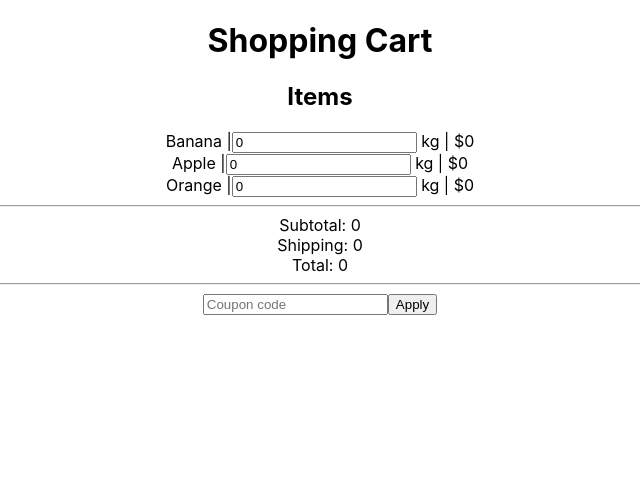
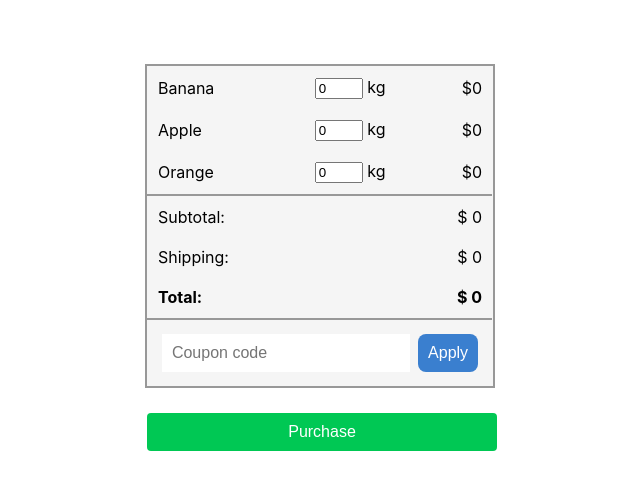
Before and after one commit to alexander215/shopping-cart, a React (Create React App) app: page / in a window 1280 px wide. Shown: the top 490 px of the page, without its empty margins (320-960 px from the left). Built offline with nearby package versions, Linux system fonts and the light colour scheme.

Commit message:
Basic styling complete

```diff
--- a/src/components/App.css
+++ b/src/components/App.css
@@ -1,38 +1,101 @@
 .App {
   text-align: center;
+  max-width: 350px;
+  margin: 5% auto;
 }
 
-.App-logo {
-  height: 40vmin;
-  pointer-events: none;
+.cart-container {
+  background-color: #f5f5f5;
+  border: 2px solid #989898;
+
+}
+.cart-section {
+  margin: 0;
+  width: 100%
 }
 
-@media (prefers-reduced-motion: no-preference) {
-  .App-logo {
-    animation: App-logo-spin infinite 20s linear;
-  }
+.table-section {
+  margin: 0 auto;
 }
 
-.App-header {
-  background-color: #282c34;
-  min-height: 100vh;
-  display: flex;
-  flex-direction: column;
-  align-items: center;
-  justify-content: center;
-  font-size: calc(10px + 2vmin);
-  color: white;
+.cart-divider {
+  border: .5px solid #989898;
+  max-width: 99%;
+  margin: 0;
 }
 
-.App-link {
-  color: #61dafb;
+.table-section {
+  width: 100%;
 }
 
-@keyframes App-logo-spin {
-  from {
-    transform: rotate(0deg);
-  }
-  to {
-    transform: rotate(360deg);
-  }
+.amount-input {
+  max-width: 40px;
 }
+
+.line-item {
+  padding: 9px;
+}
+
+.line-item-left {
+  text-align: left;
+}
+
+.line-item-right {
+  text-align: right;
+}
+
+.coupon-button {
+  background-color: #3a7fcf;
+  color: #fff;
+  border: none;
+  padding: 10px;
+  text-align: center;
+  text-decoration: none;
+  display: inline-block;
+  font-size: 16px;
+  margin: 4px 2px;
+  border-radius: 8px;
+}
+
+.coupon-input-section {
+  padding: 10px;
+}
+
+.coupon-input {
+  width: 70%;
+  padding: 10px;
+  border: none;
+  margin-right: 30px;
+  text-align: left;
+  text-decoration: none;
+  display: inline-block;
+  font-size: 16px;
+  margin: 4px 6px 4px 2px;
+}
+
+.remove-button {
+  background-color: #3a7fcf;
+  color: #fff;
+  border: none;
+  padding: 6px;
+  text-align: center;
+  text-decoration: none;
+  display: inline-block;
+  font-size: 13px;
+  margin: 4px 2px;
+  border-radius: 8px;
+}
+
+.purchase-button {
+  background-color: #00c854;
+  width: 100%;
+  color: #fff;
+  border: none;
+  padding: 10px;
+  text-align: center;
+  text-decoration: none;
+  display: inline-block;
+  font-size: 16px;
+  margin: 25px 2px;
+  border-radius: 4px;
+}
--- a/src/components/App.js
+++ b/src/components/App.js
@@ -183,13 +183,21 @@ class App extends Component {
   render() {
     return (
       <div className="App">
-        <h1>Shopping Cart</h1>
-        <ItemContainer fruit={this.state.items} coupons={this.state.coupons} weightUpdate={e => this.weightUpdate(e)} />
-        <hr/>
-        <TotalsContainer subtotal={this.state.subtotal} shipping={this.state.shipping} total={this.state.total}/>
-        <hr/>
-        <CouponInput handleChange={this.handleChange} checkForCoupon={e => this.checkForCoupon(e)}/>
-        {(this.state.couponSubmitted && !this.state.couponApprovalMessage) ? 'Sorry, that is not a valid coupon.' : null }
+        <div class="cart-container">
+          <div class="cart-section">
+            <ItemContainer fruit={this.state.items} coupons={this.state.coupons} weightUpdate={e => this.weightUpdate(e)} />
+          </div>
+            <hr class="cart-divider"/>
+          <div class="cart-section">
+            <TotalsContainer subtotal={this.state.subtotal} shipping={this.state.shipping} total={this.state.total}/>
+          </div>
+            <hr class="cart-divider"/>
+          <div class="cart-section">
+            <CouponInput handleChange={this.handleChange} checkForCoupon={e => this.checkForCoupon(e)}/>
+            {(this.state.couponSubmitted && !this.state.couponApprovalMessage) ? 'Sorry, that is not a valid coupon.' : null }
+          </div>
+        </div>
+        <input class='purchase-button' type='submit' value='Purchase' />
       </div>
   );
 }
--- a/src/components/CouponContainer/CouponContainer.js
+++ b/src/components/CouponContainer/CouponContainer.js
@@ -2,9 +2,20 @@ import React from 'react';
 
 const CouponContainer = (props) => {
   return (
-    <div>
-      {props.name} <input type='submit' value='Remove' /> $-{props.amountOfDiscount}  ({props.savings})
-    </div>
+    <tr>
+      <td class='line-item line-item-left'>
+        {props.name}
+      </td>
+      <td class='line-item'>
+        <input class='remove-button' type='submit' value='Remove' />
+      </td>
+      <td class='line-item'>
+        $ -{props.amountOfDiscount}
+      </td>
+      <td class='line-item line-item-right'>
+        ({props.savings})
+      </td>
+    </tr>
   )
 }
 
--- a/src/components/CouponInput/CouponInput.js
+++ b/src/components/CouponInput/CouponInput.js
@@ -2,10 +2,10 @@ import React from 'react';
 
 const CouponInput = (props) => {
   return (
-    <div>
+    <div class='coupon-input-section'>
       <form onSubmit={props.checkForCoupon}>
-        <input type='text' placeholder='Coupon code' onChange={props.handleChange} />
-        <input type='submit' value='Apply' />
+        <input class='coupon-input' type='text' placeholder='Coupon code' onChange={props.handleChange} />
+        <input class='coupon-button' type='submit' value='Apply' />
       </form>
     </div>
   )
--- a/src/components/ItemContainer/ItemContainer.js
+++ b/src/components/ItemContainer/ItemContainer.js
@@ -21,9 +21,16 @@ const ItemContainer = (props) => {
 
   return (
     <div>
-      <h2>Items</h2>
-      {displayLineItems}
-      {displayCoupons}
+      <table class="table-section">
+        <tbody>
+          {displayLineItems}
+        </tbody>
+      </table>
+      <table class="table-section">
+        <tbody>
+          {displayCoupons}
+        </tbody>
+      </table>
     </div>
   )
 }
--- a/src/components/LineItemContainer/LineItemContainer.js
+++ b/src/components/LineItemContainer/LineItemContainer.js
@@ -1,14 +1,41 @@
 import React from 'react';
+import '../App.css';
 
 const LineItemContainer = (props) => {
   return (
-    <div>
-      {props.name} |
-
-      <input type='number' min='0' id={props.id} value={props.weight} name={props.name} onChange={props.weightUpdate} /> kg |
-      ${props.currentPrice}
-    </div>
+    <tr>
+      <td class='line-item line-item-left'>
+        {props.name}
+      </td>
+      <td class='line-item'>
+        <input class='amount-input' type='number' min='0' id={props.id} value={props.weight} name={props.name} onChange={props.weightUpdate} /> kg
+      </td>
+      <td class='line-item line-item-right'>
+        ${props.currentPrice}
+      </td>
+    </tr>
   )
 }
 
 export default LineItemContainer;
+
+// import React from 'react';
+// import '../App.css';
+
+// const LineItemContainer = (props) => {
+//   return (
+//     <div class="line-item">
+//       <div class="line-title">
+//         {props.name}
+//       </div>
+//       <div>
+//         <input type='number' min='0' id={props.id} value={props.weight} name={props.name} onChange={props.weightUpdate} /> kg
+//       </div>
+//       <div class="line-price">
+//         ${props.currentPrice}
+//       </div>
+//     </div>
+//   )
+// }
+
+// export default LineItemContainer;
--- a/src/components/TotalsContainer/TotalsContainer.js
+++ b/src/components/TotalsContainer/TotalsContainer.js
@@ -1,14 +1,40 @@
-import React from 'react'
+import React from 'react';
+import '../App.css';
 
 const TotalsContainer = (props) => {
   return (
-    <div>
-      Subtotal: {props.subtotal}
-      <br/>
-      Shipping: {props.shipping}
-      <br/>
-      Total: {props.total}
-    </div>
+    <table class="table-section">
+      <tbody>
+        <tr class="total-item">
+          <td class='line-item line-item-left'>
+            Subtotal:
+          </td>
+          <td class='line-item line-item-right'>
+            $ {props.subtotal}
+          </td>
+        </tr>
+        <tr class="total-item">
+          <td class='line-item line-item-left'>
+            Shipping:
+          </td>
+          <td class='line-item line-item-right'>
+          {(typeof props.shipping === 'number') ? <span>$</span> : null } {props.shipping}
+          </td>
+        </tr>
+        <tr class="total-item">
+          <td class='line-item line-item-left'>
+            <strong>
+              Total:
+            </strong>
+          </td>
+          <td class='line-item line-item-right'>
+            <strong>
+            $ {props.total}
+            </strong>
+          </td>
+        </tr>
+      </tbody>
+    </table>
   )
 }
 
```
